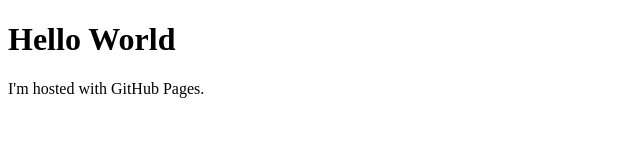
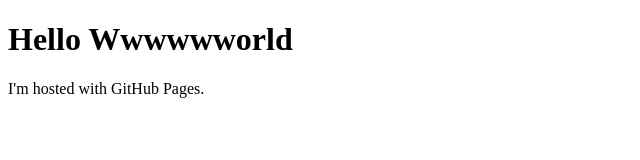
Before and after one commit to raynman1972/raynman1972.github.io, a plain HTML site: page index.html in a window 1280 px wide. Shown: the whole page, without its empty margins (0-640 px from the left). Drawn offline with Linux system fonts and the light colour scheme.

Commit message:
really bc
bc bc

```diff
--- a/index.html
+++ b/index.html
@@ -1,7 +1,7 @@
 <!DOCTYPE html>
 <html>
 <body>
-<h1>Hello World</h1>
+<h1>Hello Wwwwwworld</h1>
 <p>I'm hosted with GitHub Pages.</p>
 </body>
 </html>
```
